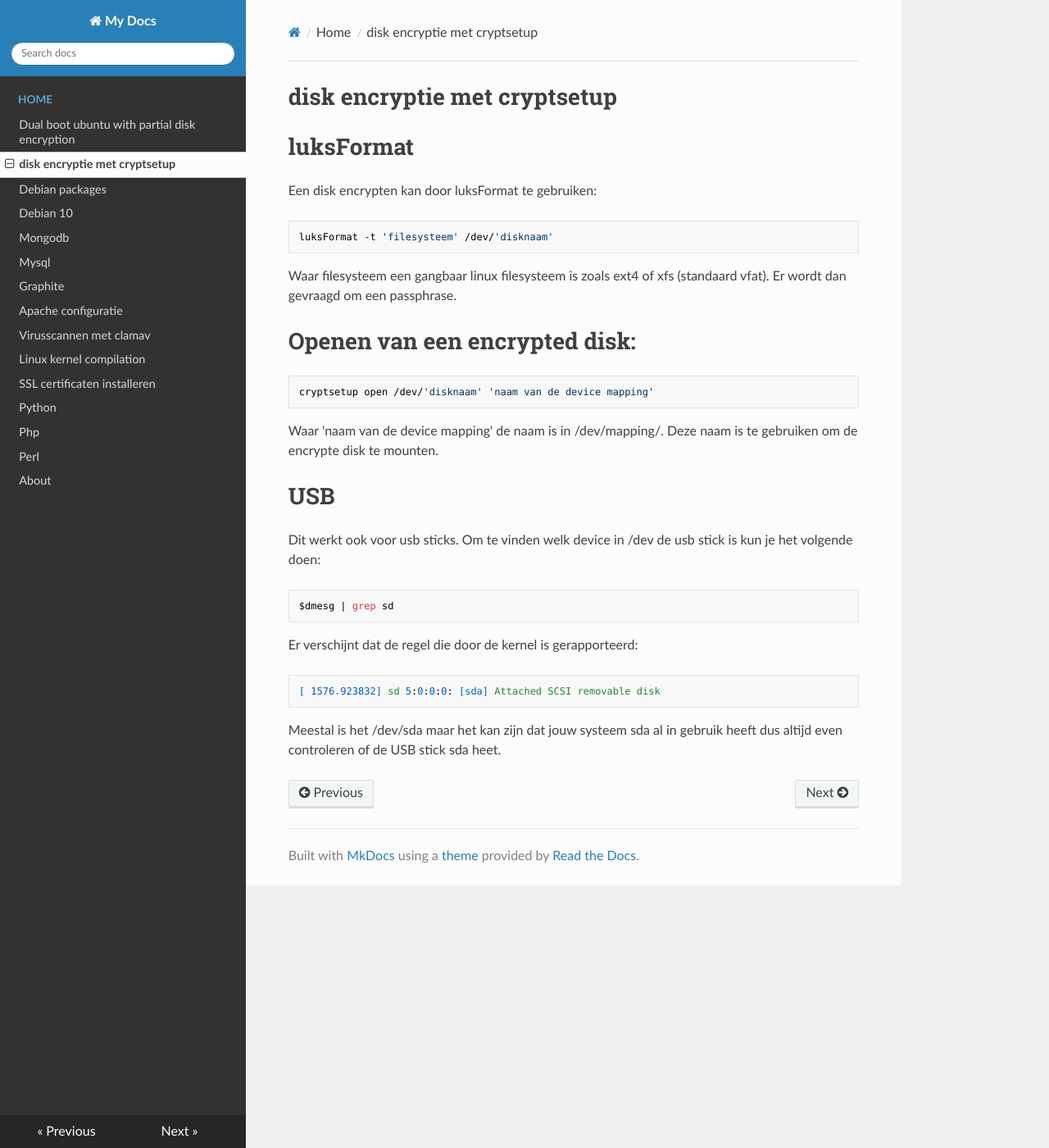
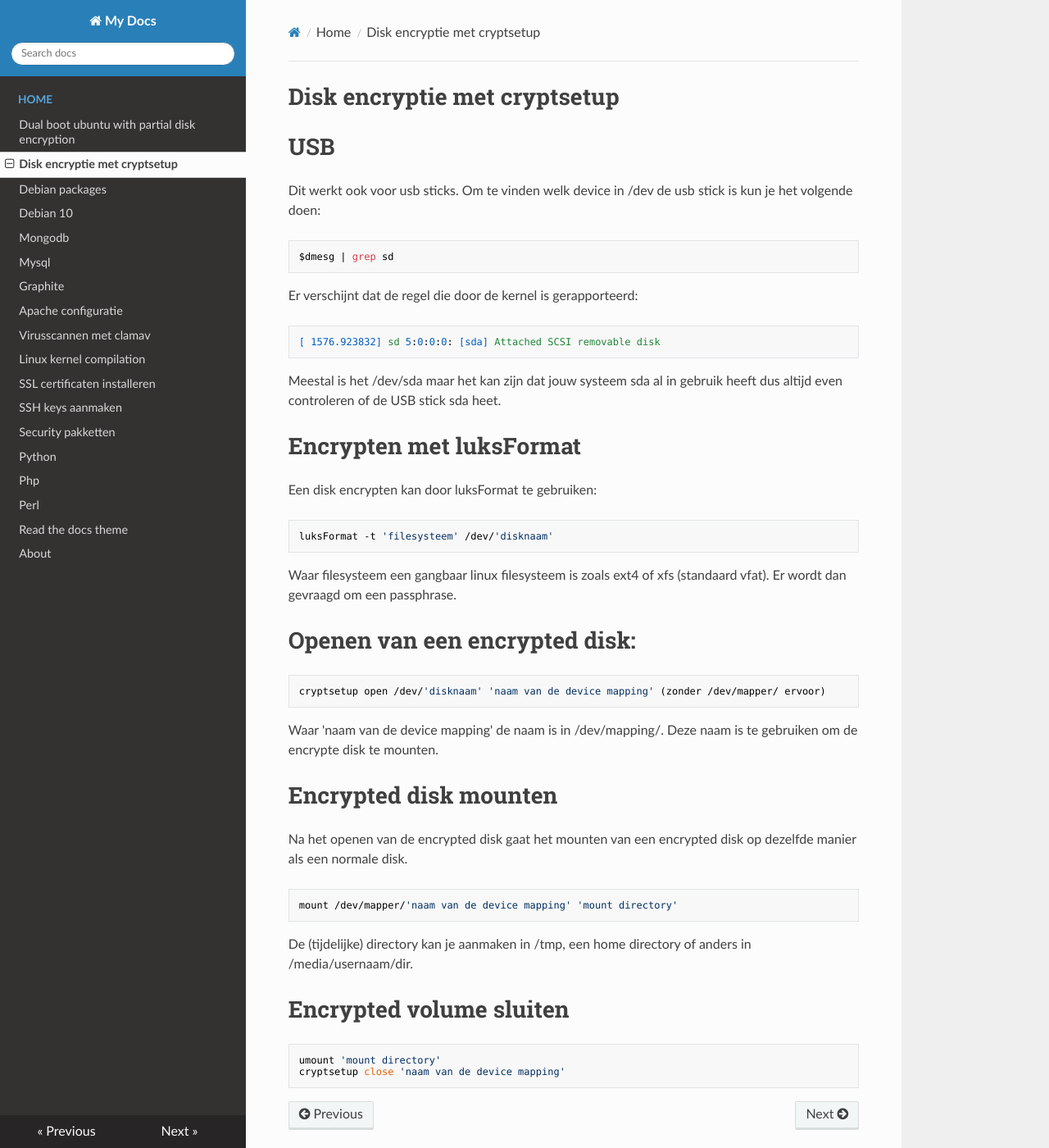
Before and after one commit to MatthewBuchananAstley/linuxhowto, an MkDocs documentation site: the page built from docs/cryptsetup.md, in a window 1280 px wide and 1400 px high. Shown: the whole window at 82% size. Built offline with MkDocs 1.6.1, drawn with Linux system fonts in a browser that asks for light colours; nearby versions of some CDN libraries.

Commit message:
Added new howto text

```diff
--- a/docs/cryptsetup.md
+++ b/docs/cryptsetup.md
@@ -24,3 +12,29 @@ Er verschijnt dat de regel die door de kernel is gerapporteerd:
     [ 1576.923832] sd 5:0:0:0: [sda] Attached SCSI removable disk
 
 Meestal is het /dev/sda maar het kan zijn dat jouw systeem sda al in gebruik heeft dus altijd even controleren of de USB stick sda heet.
+
+#Encrypten met luksFormat
+Een disk encrypten kan door luksFormat te gebruiken:
+
+    luksFormat -t 'filesysteem' /dev/'disknaam'
+
+Waar filesysteem een gangbaar linux filesysteem is zoals ext4 of xfs (standaard vfat). Er wordt dan gevraagd om een passphrase.
+
+#Openen van een encrypted disk:
+
+    cryptsetup open /dev/'disknaam' 'naam van de device mapping' (zonder /dev/mapper/ ervoor)
+
+Waar 'naam van de device mapping' de naam is in /dev/mapping/. Deze naam is te gebruiken om de encrypte disk te mounten.
+
+#Encrypted disk mounten
+
+Na het openen van de encrypted disk gaat het mounten van een encrypted disk op dezelfde manier als een normale disk.
+
+    mount /dev/mapper/'naam van de device mapping' 'mount directory'
+
+De (tijdelijke) directory kan je aanmaken in /tmp, een home directory of anders in /media/usernaam/dir.
+
+#Encrypted volume sluiten
+
+    umount 'mount directory'
+    cryptsetup close 'naam van de device mapping'
--- a/mkdocs.yml
+++ b/mkdocs.yml
@@ -12,9 +12,12 @@ nav:
         - clamav.md
         - linux_kernel_compilation.md
         - SSL_certificaten_installeren.md
+        - ssh.md
+        - security.md
         - Python.md
         - Php.md
         - Perl.md
+        - readthedocs.md
 
     - About: about.md
 theme: readthedocs
```
Also changed, not shown: other parts of docs/cryptsetup.md (+2 -14 lines), docs/Perl.md (+11 -0 lines), docs/mysql.md (+8 -0 lines), docs/readthedocs.md (added, +11 -0 lines), docs/security.md (added, +7 -0 lines), docs/ssh.md (added, +7 -0 lines).
